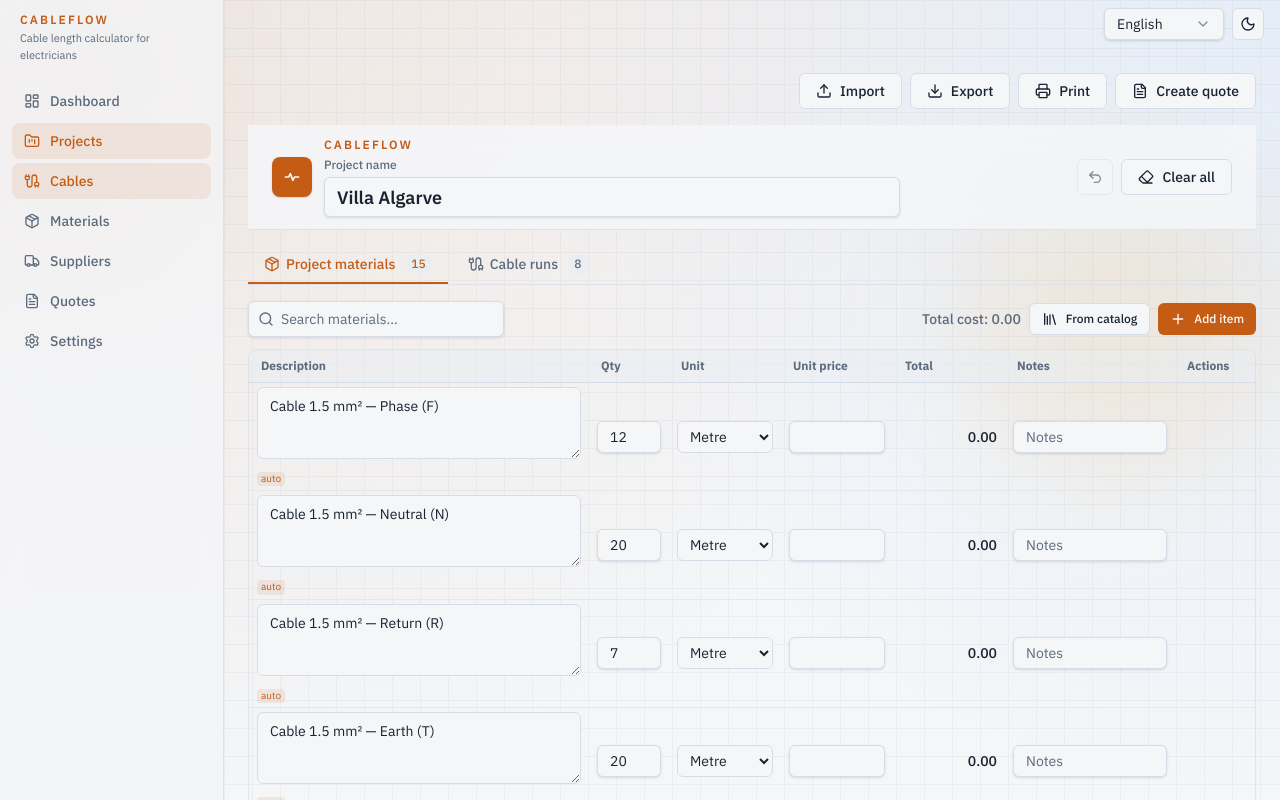
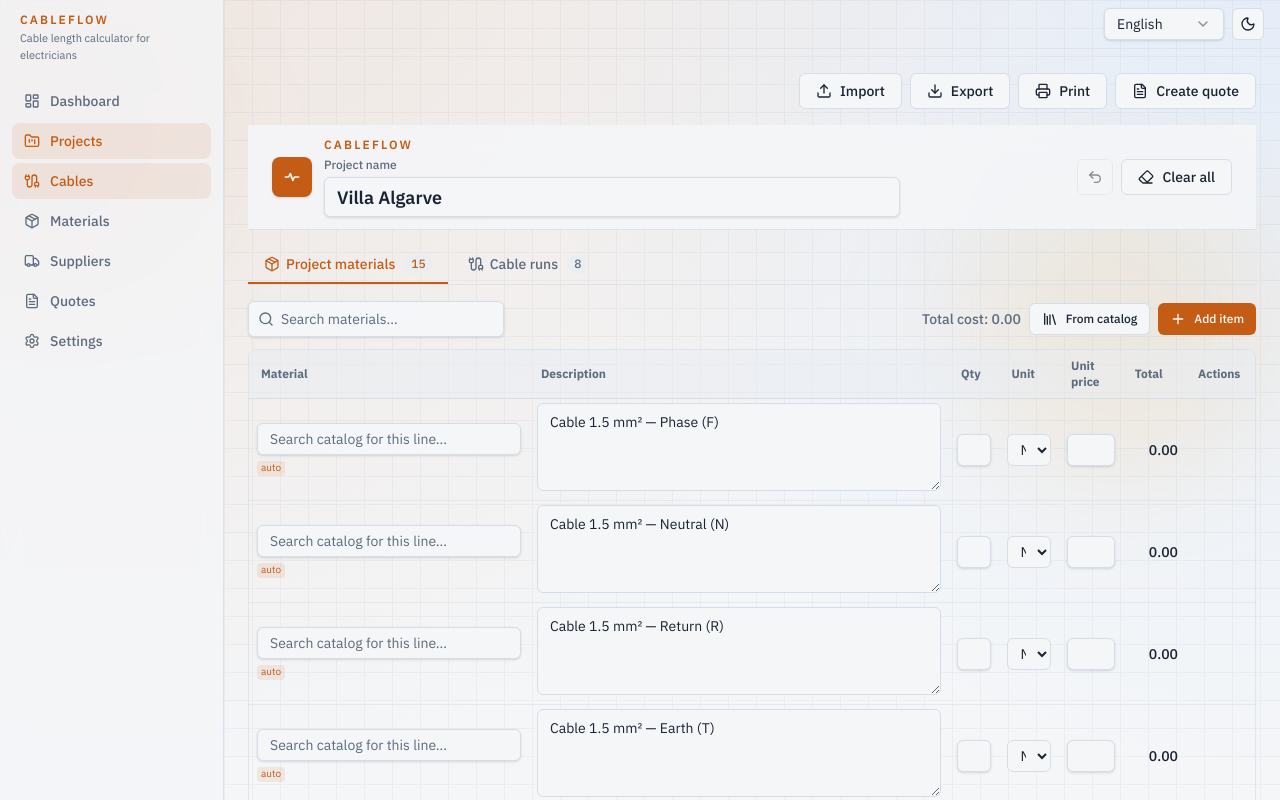
Before and after one commit to tmnunes/cableflow, a React (Vite) app: page /projects/9f4d8761-4138-4891-8c65-3120f624ed55/cables in a window 1280 px wide. Shown: the top 800 px of the page. Built offline with nearby package versions, Linux system fonts and the light colour scheme.

Commit message:
Require supplier-material selection per project material row
Co-authored-by: Tiago Nunes <nunes_t@hotmail.com>

```diff
--- a/src/components/project/ProjectMaterialsTable.tsx
+++ b/src/components/project/ProjectMaterialsTable.tsx
@@ -44,10 +44,10 @@ export function ProjectMaterialsTable({
   const filtered = useMemo(() => {
     const q = search.trim().toLowerCase()
     if (!q) return items
-    return items.filter(
-      (m) =>
-        m.description.toLowerCase().includes(q) || m.notes.toLowerCase().includes(q),
-    )
+    return items.filter((m) => {
+      const supplier = supplierName(m.supplierId) ?? ''
+      return [m.description, supplier].join(' ').toLowerCase().includes(q)
+    })
   }, [items, search])
 
   const totalCost = useMemo(
@@ -78,12 +78,19 @@ export function ProjectMaterialsTable({
     const selected = catalogLookup.byLabel.get(rawValue)
     if (!selected) return
     onUpdate(itemId, {
-      description: selected.name,
       unit: selected.unit,
       unitPrice: selected.purchasePrice,
       catalogMaterialId: selected.id,
       supplierId: selected.supplierId,
     })
+  }
+
+  const selectedMaterialLabel = (item: ProjectMaterialItem) => {
+    if (!item.catalogMaterialId) return ''
+    const selected = catalogLookup.byId.get(item.catalogMaterialId)
+    if (!selected) return ''
+    const supplier = supplierName(selected.supplierId)
+    return [selected.name, supplier].filter(Boolean).join(' — ')
   }
 
   return (
@@ -119,12 +126,12 @@ export function ProjectMaterialsTable({
         <table className="w-full text-sm">
           <thead>
             <tr className="border-b bg-muted/50 text-left text-xs font-medium text-muted-foreground">
-              <th className="min-w-[340px] px-3 py-2">{t('projectMaterials.description')}</th>
+              <th className="min-w-[280px] px-3 py-2">{t('projectMaterials.material')}</th>
+              <th className="min-w-[420px] px-3 py-2">{t('projectMaterials.description')}</th>
               <th className="w-20 px-3 py-2">{t('projectMaterials.quantity')}</th>
               <th className="w-28 px-3 py-2">{t('projectMaterials.unit')}</th>
               <th className="w-28 px-3 py-2">{t('projectMaterials.unitPrice')}</th>
               <th className="w-28 px-3 py-2">{t('projectMaterials.total')}</th>
-              <th className="px-3 py-2">{t('projectMaterials.notes')}</th>
               <th className="w-20 px-3 py-2">{t('projectMaterials.actions')}</th>
             </tr>
           </thead>
@@ -144,15 +151,9 @@ export function ProjectMaterialsTable({
                   <tr key={item.id} className="border-b border-border/50 last:border-0">
                     <td className="px-2 py-1">
                       <div className="space-y-1.5">
-                        {!isCableAuto ? (
-                          <>
                         <Input
                           list={`catalog-materials-${item.id}`}
-                              defaultValue={
-                                item.catalogMaterialId
-                                  ? [item.description, supplier].filter(Boolean).join(' — ')
-                                  : ''
-                              }
+                          defaultValue={selectedMaterialLabel(item)}
                           onChange={(e) => applyCatalogSelection(item.id, e.target.value)}
                           className="h-8 text-sm"
                           placeholder={t('projectMaterials.catalogSearch')}
@@ -166,15 +167,6 @@ export function ProjectMaterialsTable({
                             return <option key={material.id} value={label} />
                           })}
                         </datalist>
-                          </>
-                        ) : null}
-                        <textarea
-                          value={item.description}
-                          onChange={(e) => onUpdate(item.id, { description: e.target.value })}
-                          className="min-h-[72px] w-full rounded-md border border-input bg-background px-3 py-2 text-sm outline-none ring-offset-background placeholder:text-muted-foreground focus-visible:ring-2 focus-visible:ring-ring focus-visible:ring-offset-2"
-                          placeholder={t('projectMaterials.description')}
-                          readOnly={isCableAuto}
-                        />
                         {supplier || isCableAuto ? (
                           <div className="mt-0.5 flex gap-1.5 text-[10px] text-muted-foreground">
                             {supplier ? <span>{supplier}</span> : null}
@@ -186,6 +178,20 @@ export function ProjectMaterialsTable({
                           </div>
                         ) : null}
                       </div>
+                    </td>
+                    <td className="px-2 py-1">
+                      <textarea
+                        value={item.description}
+                        onChange={(e) => onUpdate(item.id, { description: e.target.value })}
+                        className="min-h-[88px] w-full rounded-md border border-input bg-background px-3 py-2 text-sm outline-none ring-offset-background placeholder:text-muted-foreground focus-visible:ring-2 focus-visible:ring-ring focus-visible:ring-offset-2"
+                        placeholder={t('projectMaterials.description')}
+                        readOnly={isCableAuto}
+                      />
+                      {item.catalogMaterialId ? (
+                        <div className="mt-1 text-[10px] text-muted-foreground">
+                          {t('projectMaterials.priceFromSelectedMaterial')}
+                        </div>
+                      ) : null}
                     </td>
                     <td className="px-2 py-1">
                       <Input
@@ -207,7 +213,6 @@ export function ProjectMaterialsTable({
                         value={item.unit}
                         onChange={(e) => onUpdate(item.id, { unit: e.target.value })}
                         className="h-8 w-full rounded-md border border-input bg-background px-2 text-sm"
-                        disabled={isCableAuto}
                       >
                         {UNITS.map((u) => (
                           <option key={u} value={u}>
@@ -234,16 +239,8 @@ export function ProjectMaterialsTable({
                       {fmt(item.quantity * item.unitPrice)}
                     </td>
                     <td className="px-2 py-1">
-                      <Input
-                        value={item.notes}
-                        onChange={(e) => onUpdate(item.id, { notes: e.target.value })}
-                        className="h-8 text-sm"
-                        placeholder={t('projectMaterials.notes')}
-                      />
-                    </td>
-                    <td className="px-2 py-1">
+                      <div className="flex gap-0.5">
                         {!isCableAuto ? (
-                        <div className="flex gap-0.5">
                           <Button
                             size="icon"
                             variant="ghost"
@@ -252,6 +249,8 @@ export function ProjectMaterialsTable({
                           >
                             <Copy className="h-3.5 w-3.5" />
                           </Button>
+                        ) : null}
+                        {!isCableAuto ? (
                           <Button
                             size="icon"
                             variant="ghost"
@@ -260,8 +259,8 @@ export function ProjectMaterialsTable({
                           >
                             <Trash2 className="h-3.5 w-3.5" />
                           </Button>
+                        ) : null}
                       </div>
-                      ) : null}
                     </td>
                   </tr>
                 )
--- a/src/i18n/en.ts
+++ b/src/i18n/en.ts
@@ -175,6 +175,7 @@ export const en = {
     subtitle: 'Materials, quantities and other items for this project.',
     add: 'Add item',
     empty: 'No materials added yet. Add items to track project materials.',
+    material: 'Material',
     description: 'Description',
     quantity: 'Qty',
     unit: 'Unit',
@@ -190,6 +191,7 @@ export const en = {
     fromCatalog: 'From catalog',
     catalogSearch: 'Search catalog for this line…',
     catalogEmpty: 'No materials found in catalog.',
+    priceFromSelectedMaterial: 'Price linked to selected supplier material.',
     units: {
       unit: 'Unit',
       meter: 'Metre',
--- a/src/i18n/pt.ts
+++ b/src/i18n/pt.ts
@@ -173,6 +173,7 @@ export const pt: TranslationSchema = {
     subtitle: 'Materiais, quantidades e outros itens deste projeto.',
     add: 'Adicionar item',
     empty: 'Ainda sem materiais. Adicione itens para acompanhar os materiais do projeto.',
+    material: 'Material',
     description: 'Descrição',
     quantity: 'Qtd',
     unit: 'Unidade',
@@ -188,6 +189,7 @@ export const pt: TranslationSchema = {
     fromCatalog: 'Do catálogo',
     catalogSearch: 'Pesquisar catálogo para esta linha…',
     catalogEmpty: 'Nenhum material encontrado no catálogo.',
+    priceFromSelectedMaterial: 'Preço ligado ao material selecionado do fornecedor.',
     units: {
       unit: 'Unidade',
       meter: 'Metro',
```
Lines whose indentation alone changed are shown as unchanged.
